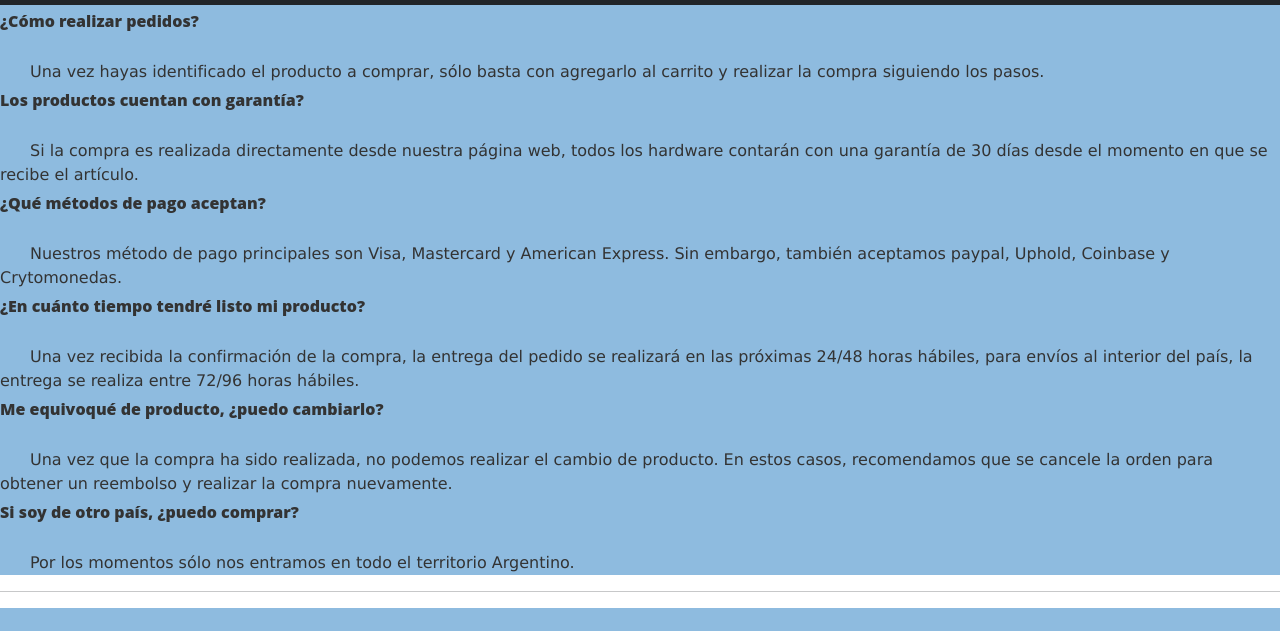
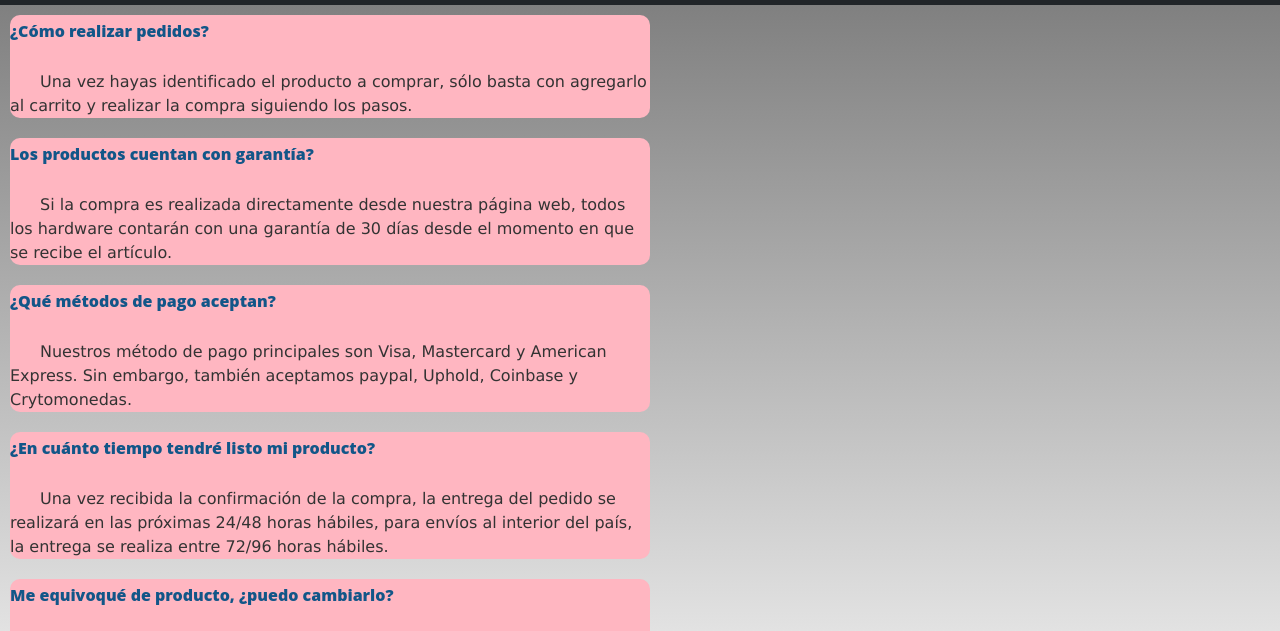
Before and after one commit to Krawliin/My_first_project, a website: page faq.html in a window 1280 px wide. Shown: the part 128-759 px from the top of the page. Drawn offline with Linux system fonts and the light colour scheme.

Commit message:
modificación en index, imagen de fondo y estilo de faq

```diff
--- a/faq.html
+++ b/faq.html
@@ -6,7 +6,7 @@
     <meta name="viewport" content="width=device-width, initial-scale=1.0">
     <meta name="description" content="Tienda física y online de vaporizadores, cigarillos electronicos y repuestos">
    <meta name="keywords"  content="VAPING, VAPE, E-LIQUID, E-CIG, VAPERS, CLOUDCHASING, COILS, COILMASTER, VAPETRICKS, QUITSMOKING, SMOK, SMOKING, CIGARETTEFREE, NOSMOK, VAPORESSO, VOOPOO, IJOY, GEEKVAPE, VAPEMASTER, BUENOS AIRES, ARGENTINA, CABA, VILLA CRESPO">
-    <title>"Todo Vapor Store |FAQ"</title>
+    <title>"Todo Vapor Store | FAQ"</title>
     <link rel="stylesheet" href="css/bootstrap.css">
     <link rel="stylesheet" href="css/todovaporstore.css">
     <link rel="stylesheet" href="https://cdnjs.cloudflare.com/ajax/libs/font-awesome/4.7.0/css/font-awesome.min.css">
@@ -58,37 +58,37 @@
         </header>
 
 
-    <section class="cuerpo">
-          <div>
-              <h3>¿Cómo realizar pedidos?</h3>
-              <p class="parrafos2">Una vez hayas identificado el producto a comprar, sólo basta con agregarlo al carrito y realizar la compra siguiendo los pasos.</p>
+    <section class="questions">
+          <div class="questions_box">
+              <h3 class="questions_box_title">¿Cómo realizar pedidos?</h3>
+              <p class="questions_box_content">Una vez hayas identificado el producto a comprar, sólo basta con agregarlo al carrito y realizar la compra siguiendo los pasos.</p>
           </div>
-          <div>
-              <h3>Los productos cuentan con garantía?</h3>
-              <p class="parrafos2">Si la compra es realizada directamente desde nuestra página web, todos los hardware contarán con una garantía de 30 días desde el momento en que se recibe el artículo.</p>
+          <div class="questions_box">
+              <h3 class="questions_box_title">Los productos cuentan con garantía?</h3>
+              <p class="questions_box_content">Si la compra es realizada directamente desde nuestra página web, todos los hardware contarán con una garantía de 30 días desde el momento en que se recibe el artículo.</p>
           </div>
-          <div>
-              <h3>¿Qué métodos de pago aceptan?</h3>
-              <p class="parrafos2">Nuestros método de pago principales son Visa, Mastercard y American Express. Sin embargo, también aceptamos paypal, Uphold, Coinbase y Crytomonedas.</p>
+          <div class="questions_box">
+              <h3 class="questions_box_title">¿Qué métodos de pago aceptan?</h3>
+              <p class="questions_box_content">Nuestros método de pago principales son Visa, Mastercard y American Express. Sin embargo, también aceptamos paypal, Uphold, Coinbase y Crytomonedas.</p>
           </div>
-          <div>
-              <h3>¿En cuánto tiempo tendré listo mi producto?</h3>
-              <p class="parrafos2">Una vez recibida la confirmación de la compra, la entrega del pedido se realizará en las próximas 24/48 horas hábiles, para envíos al interior del país, la entrega se realiza entre 72/96 horas hábiles. </p>
+          <div class="questions_box">
+              <h3 class="questions_box_title">¿En cuánto tiempo tendré listo mi producto?</h3>
+              <p class="questions_box_content">Una vez recibida la confirmación de la compra, la entrega del pedido se realizará en las próximas 24/48 horas hábiles, para envíos al interior del país, la entrega se realiza entre 72/96 horas hábiles. </p>
           </div>
-          <div>
-              <h3>Me equivoqué de producto, ¿puedo cambiarlo?</h3>
-              <p class="parrafos2">Una vez que la compra ha sido realizada, no podemos realizar el cambio de producto. En estos casos, recomendamos que se cancele la orden para obtener un reembolso y realizar la compra nuevamente.
+          <div class="questions_box">
+              <h3 class="questions_box_title">Me equivoqué de producto, ¿puedo cambiarlo?</h3>
+              <p class="questions_box_content">Una vez que la compra ha sido realizada, no podemos realizar el cambio de producto. En estos casos, recomendamos que se cancele la orden para obtener un reembolso y realizar la compra nuevamente.
           </div>
-          <div>
-              <h3>Si soy de otro país, ¿puedo comprar?</h3>
-              <p class="parrafos2">Por los momentos sólo nos entramos en todo el territorio Argentino.</p>
+          <div class="questions_box">
+              <h3 class="questions_box_title">Si soy de otro país, ¿puedo comprar?</h3>
+              <p class="questions_box_content">Por los momentos sólo nos entramos en todo el territorio Argentino.</p>
           </div>
     </section>
-<hr>
 <section class="cuerpo">
      <h2>Si tú pregunta no estaba en la lista, déjanos tu consulta:</h2>
+     <div >
     <form action="https://formspree.io/f/mwkanlkl" method="POST">
-        <fieldset>
+        <fieldset class="form">
         <legend>Ingresa tus datos</legend>
         <label for="nombre">Nombre y Apellido:</label>
         <input type="name" placeholder="Ingresa tu nombre y Apellido" name="nombre">
@@ -102,6 +102,7 @@
         <input type="reset" value="Limpiar">
         </fieldset>
     </form>
+    </div>
 </section>
 
 <footer class="footer">
--- a/package.json
+++ b/package.json
@@ -5,7 +5,7 @@
   "main": "index.js",
   "scripts": {
     "test": "echo \"Error: no test specified\" && exit 1",
-    "build-css": "node-sass --include-path scss scss/style.scss CSS/todovaporstore.css",
+    "build-css": "node-sass --include-path scss scss/style.scss css/todovaporstore.css",
     "watch-css": "nodemon -e scss -x \"npm run build-css\""
   },
   "author": "",
--- a/scss/style.scss
+++ b/scss/style.scss
@@ -10,7 +10,7 @@ $ancho: 50%;
   .flex {
     display: flex;
     background-image: $fondo;
-    width: $ancho+25;
+    width: 75%;
     flex-direction: column;
     align-items: center; }
   .flex__box {
@@ -44,14 +44,14 @@ $ancho: 50%;
 .footer__box {
     display: flex;
     justify-content: space-evenly;
-    width: $ancho-20;}
+    width: 30%;}
 .footer__box__component {
     padding: 15%;
     display: flex;
     flex-flow: column wrap;}
 .footer__redes {
     display: flex;
-    width: $ancho+30;
+    width: 80%;
     justify-content: flex-end;
     padding-bottom: 2%;}
 .footer__sub-2 {
@@ -86,13 +86,33 @@ $ancho: 50%;
   margin-right: auto;
   width: 50%; }
 
+.pagename {
+  font-size: 65px;
+  font-weight: 900;
+  letter-spacing: 20px;
+  text-align: center;
+  color: white;
+  text-shadow: yellow 0 0 5px, red 0 0 5px;
+  text-transform: uppercase;
+  background-image:url(../imagenes/back1.jpg);
+  background-position: center;
+  background-repeat: no-repeat;
+  background-size: cover;
+  width: 100%;
+  padding: 200px;
+  margin: 0;
+
+
+}
+
+
 .titulos {
   font-size: 40px;
   font-weight: bold;
   letter-spacing: 10px;
   text-align: center;
   text-shadow: black 6px 6px 8px;
-  text-transform: uppercase; }
+  text-transform: uppercase;}
 
 .titulos2 {
   background-repeat: no-repeat;
@@ -133,7 +153,23 @@ h2 {
   text-align: center;
   text-decoration: underline; }
 
-.parrafos2 {
+
+.questions{
+  background-image: $fondo;
+  display: flex;
+  justify-content:flex-start;
+  flex-wrap: wrap;}
+
+.questions_box{
+background-color: lightpink;
+border-radius: 10px;
+margin: 10px 0px 10px 10px;
+width: 50%;}
+
+.questions_box_title{
+  color: #125688;}
+
+.questions_box_content {
   color: #333;
   font-family: 'Verdana', sans-serif;
   font-size: 16px;
@@ -141,6 +177,10 @@ h2 {
   line-height: 150%;
   text-indent: 30px;
   margin: 0; }
+
+.form {
+  margin-left: 40px;
+}
 
 /* --------------------- No lo uso
 ul {
@@ -247,13 +287,14 @@ display:block;
 .warning {
   width: 100%;
   height: 50%;
+  display: block;
   background-color: #ffffff;
   color: #000000;
   border: solid #000000;
   text-align: center;
-  font-size: 14px;
+  font-size: 16px;
   font-weight: 600;
-  line-height: 45px;
+  line-height: 60px;
   margin: 0; }
 
 /* Selector de ID */
```
Also changed, not shown: index.html (+49 -6 lines), productos.html (+1 -1 lines), tutoriales.html (+1 -1 lines), CSS/todovaporstore.css, imagenes/back1.jpg (added), imagenes/back2.png (added), imagenes/back3.jpg (added).
